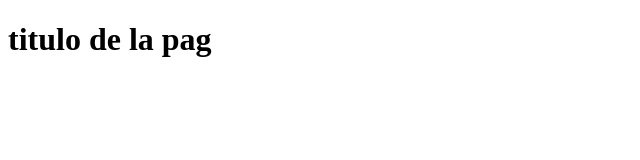
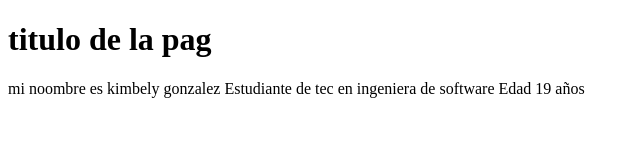
Before and after one commit to kimberly04ali/seminario, a plain HTML site: page index.html in a window 1280 px wide. Shown: the whole page, without its empty margins (0-640 px from the left). Drawn offline with Linux system fonts and the light colour scheme.

Commit message:
Se grega parrafo

```diff
--- a/index.html
+++ b/index.html
@@ -7,5 +7,10 @@
 </head>
 <body>
     <h1> titulo de la pag</h1>
+    <p>
+        mi noombre es kimbely gonzalez
+        Estudiante de tec en ingeniera de software
+        Edad 19 años
+    </p>
 </body>
 </html>
```
